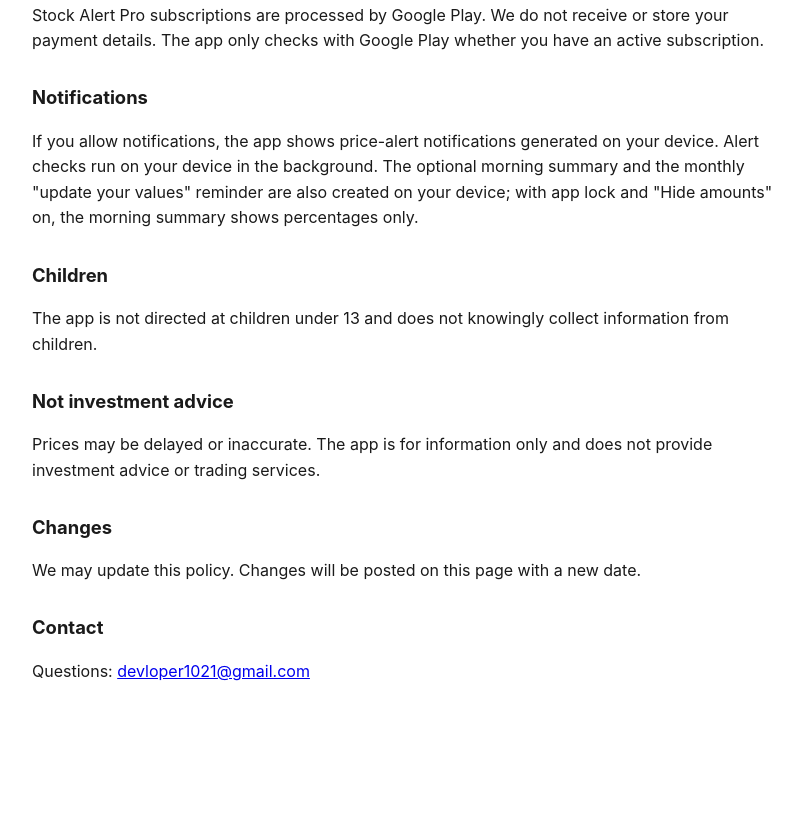
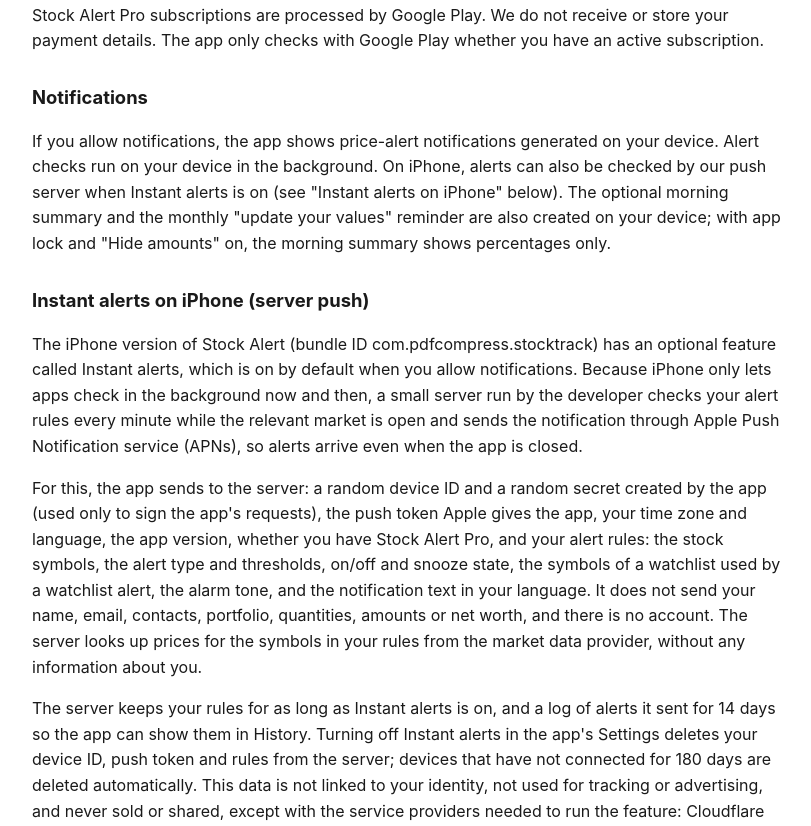
Before and after one commit to dev114453/dev114453.github.io, a plain HTML site: page privacy/stocktrack.html in a window 1280 px wide. Shown: the part 1974-2800 px from the top of the page, without its empty margins (228-1039 px from the left). Before the commit the page ends 2698 px from the top, so only its background shows below. Drawn offline with Linux system fonts and the light colour scheme.

Commit message:
privacy/stocktrack: Instant alerts on iPhone (server push)

```diff
--- a/privacy/stocktrack.html
+++ b/privacy/stocktrack.html
@@ -11,7 +11,7 @@ h1{font-size:1.6rem}h2{font-size:1.15rem;margin-top:1.6em}
 </head>
 <body>
 <h1>Stock Alert – Privacy Policy</h1>
-<p>Last updated: 19 November 2026 (version 3.3)</p>
+<p>Last updated: 19 November 2026 (Android version 3.3; iPhone version 1.3)</p>
 <p>This policy covers <strong>Stock Alert</strong> (Google Play listing "Stock Alert: Alarm &amp; Net Worth", package name com.pdfcompress.stocktrack), an Android app published by the developer <strong>developer1021</strong>. Contact: devloper1021@gmail.com.</p>
 
 <p>Stock Alert ("the app") lets you follow stock prices, get price alerts, keep a portfolio and see your net worth. This policy explains what information the app handles.</p>
@@ -37,7 +37,12 @@ h1{font-size:1.6rem}h2{font-size:1.15rem;margin-top:1.6em}
 <p>Stock Alert Pro subscriptions are processed by Google Play. We do not receive or store your payment details. The app only checks with Google Play whether you have an active subscription.</p>
 
 <h2>Notifications</h2>
-<p>If you allow notifications, the app shows price-alert notifications generated on your device. Alert checks run on your device in the background. The optional morning summary and the monthly "update your values" reminder are also created on your device; with app lock and "Hide amounts" on, the morning summary shows percentages only.</p>
+<p>If you allow notifications, the app shows price-alert notifications generated on your device. Alert checks run on your device in the background. On iPhone, alerts can also be checked by our push server when Instant alerts is on (see "Instant alerts on iPhone" below). The optional morning summary and the monthly "update your values" reminder are also created on your device; with app lock and "Hide amounts" on, the morning summary shows percentages only.</p>
+
+<h2>Instant alerts on iPhone (server push)</h2>
+<p>The iPhone version of Stock Alert (bundle ID com.pdfcompress.stocktrack) has an optional feature called Instant alerts, which is on by default when you allow notifications. Because iPhone only lets apps check in the background now and then, a small server run by the developer checks your alert rules every minute while the relevant market is open and sends the notification through Apple Push Notification service (APNs), so alerts arrive even when the app is closed.</p>
+<p>For this, the app sends to the server: a random device ID and a random secret created by the app (used only to sign the app's requests), the push token Apple gives the app, your time zone and language, the app version, whether you have Stock Alert Pro, and your alert rules: the stock symbols, the alert type and thresholds, on/off and snooze state, the symbols of a watchlist used by a watchlist alert, the alarm tone, and the notification text in your language. It does not send your name, email, contacts, portfolio, quantities, amounts or net worth, and there is no account. The server looks up prices for the symbols in your rules from the market data provider, without any information about you.</p>
+<p>The server keeps your rules for as long as Instant alerts is on, and a log of alerts it sent for 14 days so the app can show them in History. Turning off Instant alerts in the app's Settings deletes your device ID, push token and rules from the server; devices that have not connected for 180 days are deleted automatically. This data is not linked to your identity, not used for tracking or advertising, and never sold or shared, except with the service providers needed to run the feature: Cloudflare (hosting) and Apple (delivering the notification).</p>
 
 <h2>Children</h2>
 <p>The app is not directed at children under 13 and does not knowingly collect information from children.</p>
```
